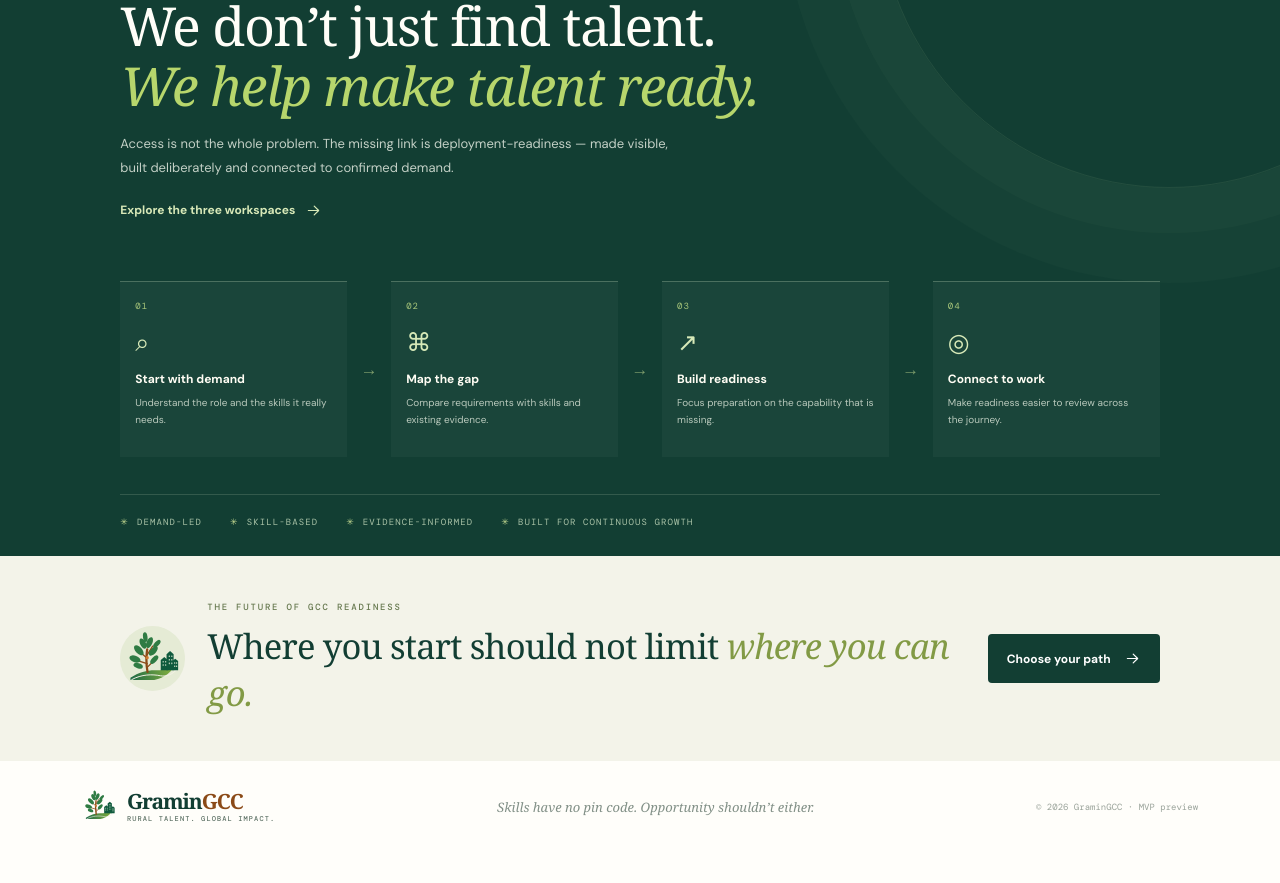
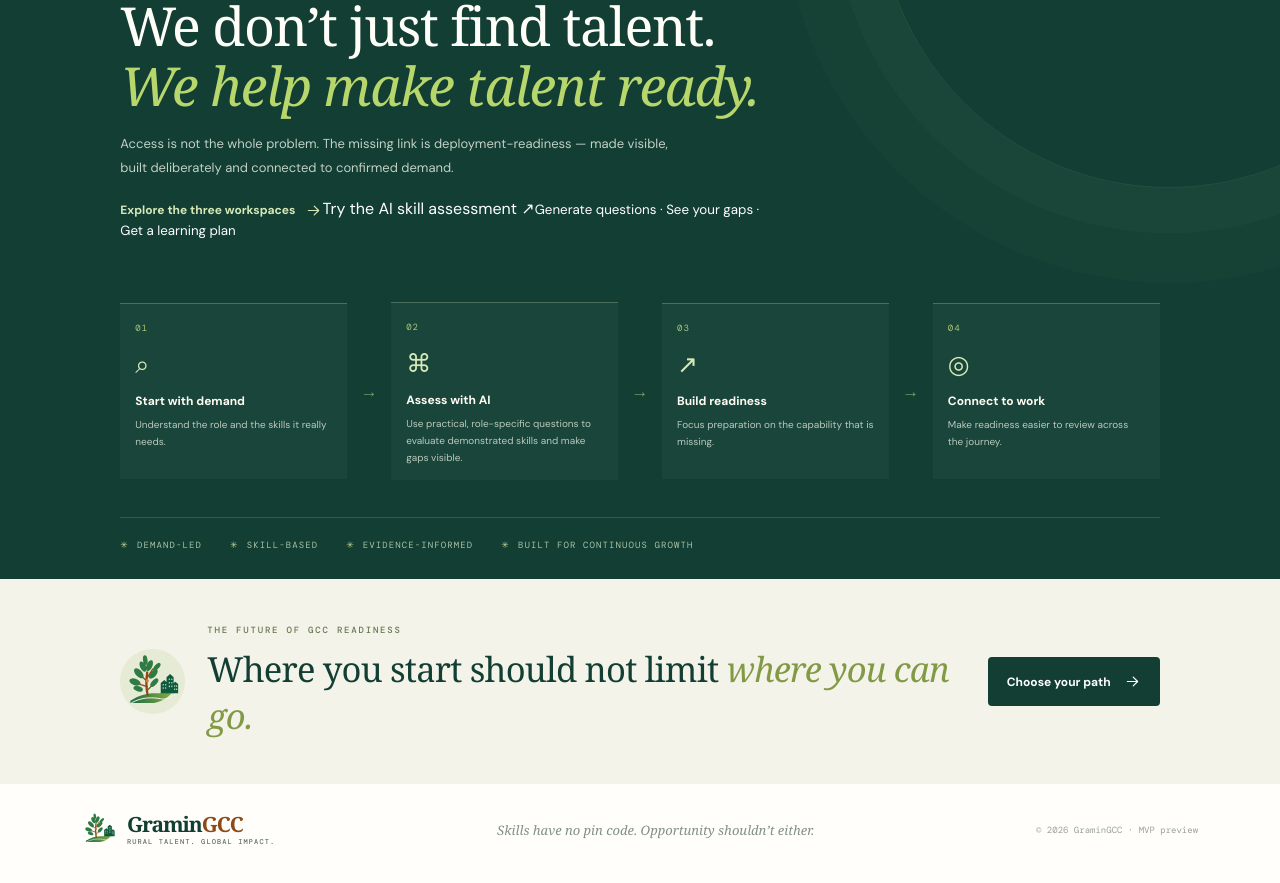
Before and after one commit to sarikaarthmwar/gramingcc-platform, a Next.js app: page / in a window 1280 px wide. Shown: the part 1634-2517 px from the top of the page. Built offline with nearby package versions, Linux system fonts and the light colour scheme.

Commit message:
Connect homepage readiness journey to AI skill assessment

```diff
--- a/app/page.tsx
+++ b/app/page.tsx
@@ -221,6 +221,7 @@ export default function HomePage() {
           <h2 id="approach-title">We don’t just find talent.<br /><span>We help make talent ready.</span></h2>
           <p>Access is not the whole problem. The missing link is deployment-readiness — made visible, built deliberately and connected to confirmed demand.</p>
           <a href="#personas" className="approach-link">Explore the three workspaces <ArrowIcon /></a>
+          <Link href="/talent/assessment" className="homepage-assessment-cta">Try the AI skill assessment <span aria-hidden="true">↗</span><small>Generate questions · See your gaps · Get a learning plan</small></Link>
         </div>
         <div className="approach-flow">
           <div className="flow-step">
@@ -233,8 +234,8 @@ export default function HomePage() {
           <div className="flow-step">
             <span className="flow-number">02</span>
             <span className="flow-icon">⌘</span>
-            <h3>Map the gap</h3>
-            <p>Compare requirements with skills and existing evidence.</p>
+            <h3>Assess with AI</h3>
+            <p>Use practical, role-specific questions to evaluate demonstrated skills and make gaps visible.</p>
           </div>
           <div className="flow-connector" aria-hidden="true">→</div>
           <div className="flow-step">
```
